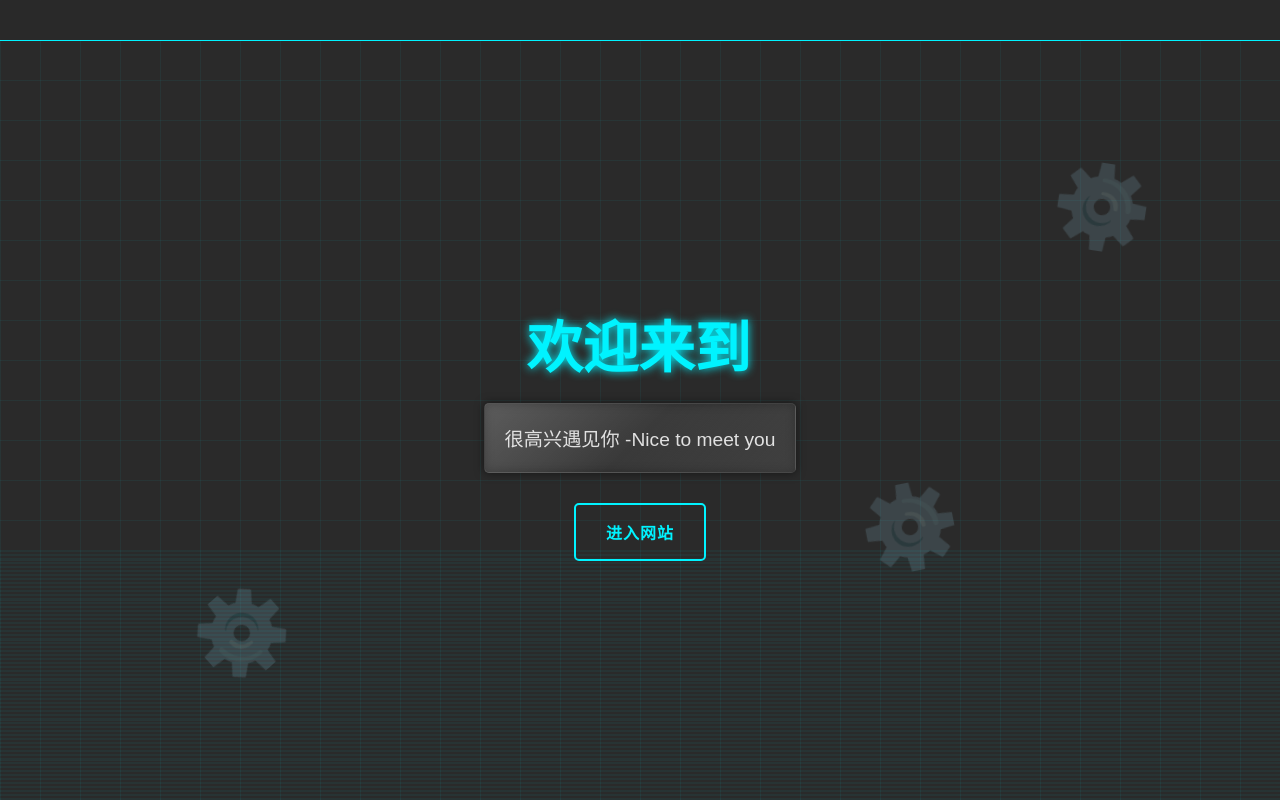
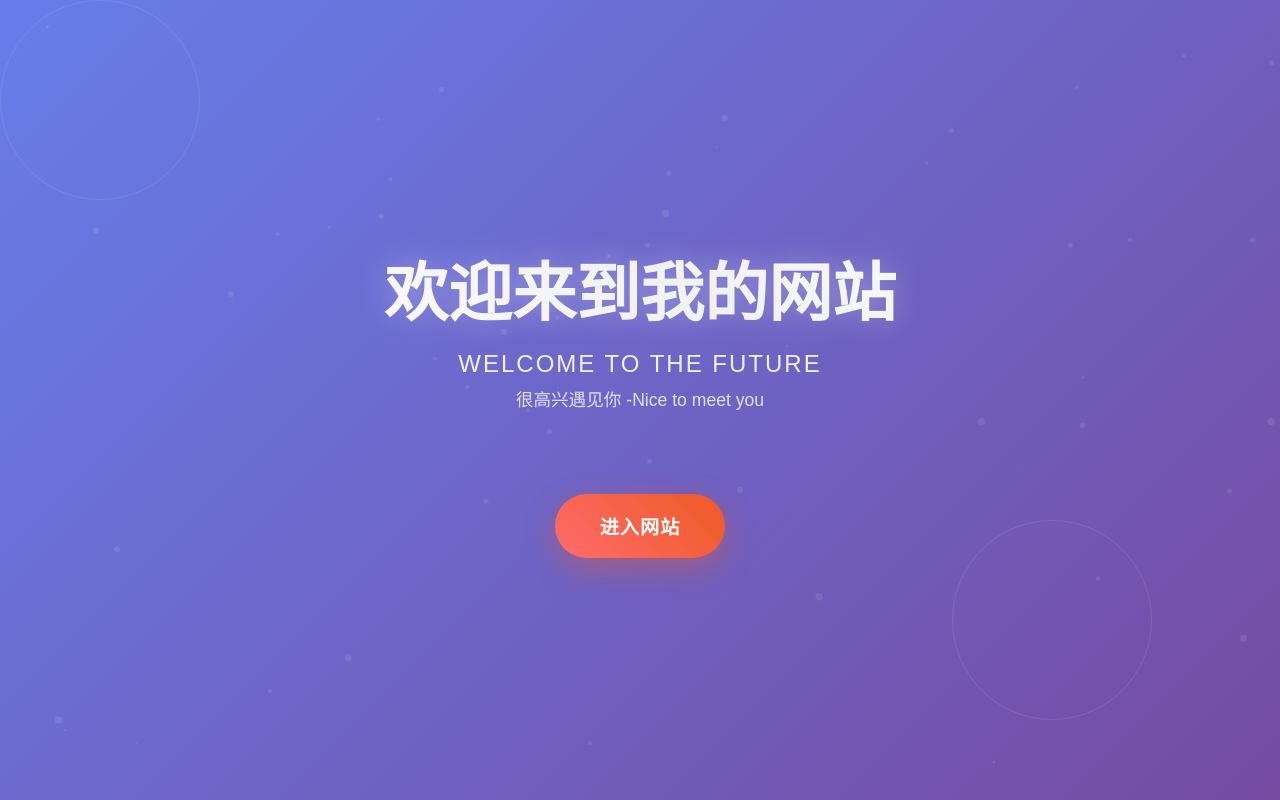
Before and after one commit to jiunk67/-, a plain HTML site: page index.html in a window 1280 px wide. Drawn offline with Linux system fonts and the light colour scheme.

Commit message:
Update index.html

```diff
--- a/index.html
+++ b/index.html
@@ -3,17 +3,8 @@
 <head>
     <meta charset="UTF-8">
     <meta name="viewport" content="width=device-width, initial-scale=1.0">
-    <title>个人网站</title>
+    <title>欢迎</title>
     <style>
-        :root {
-            --metal-dark: #2a2a2a;
-            --metal-light: #4a4a4a;
-            --metal-accent: #6a6a6a;
-            --neon-blue: #00f3ff;
-            --neon-orange: #ff6b00;
-            --text-primary: #e0e0e0;
-        }
-
         * {
             margin: 0;
             padding: 0;
@@ -21,188 +12,173 @@
         }
 
         body {
-            font-family: 'Orbitron', 'Arial', sans-serif;
-            background-color: var(--metal-dark);
-            color: var(--text-primary);
-            overflow-x: hidden;
-            min-height: 100vh;
+            font-family: 'Arial', sans-serif;
+            height: 100vh;
+            overflow: hidden;
+            background: linear-gradient(135deg, #667eea 0%, #764ba2 100%);
             position: relative;
         }
 
-        /* 加载字体 */
-        @import url('https://fonts.googleapis.com/css2?family=Orbitron:wght@400;700&display=swap');
-
-        /* 金属面板 */
-        .metal-panel {
-            background: linear-gradient(145deg, var(--metal-light), var(--metal-dark));
-            border-radius: 5px;
-            border: 1px solid rgba(255, 255, 255, 0.1);
-            box-shadow:
-                0 0 10px rgba(0, 0, 0, 0.5),
-                inset 0 0 10px rgba(0, 0, 0, 0.3);
-            padding: 20px;
-            position: relative;
-            overflow: hidden;
-        }
-
-        .metal-panel::before {
-            content: '';
+        /* 背景动画粒子 */
+        .particles {
             position: absolute;
             top: 0;
             left: 0;
             width: 100%;
             height: 100%;
-            background: linear-gradient(
-                135deg,
-                rgba(255, 255, 255, 0.1) 0%,
-                rgba(255, 255, 255, 0) 50%,
-                rgba(255, 255, 255, 0.1) 100%
-            );
-            pointer-events: none;
+            overflow: hidden;
+            z-index: 1;
+        }
+
+        .particle {
+            position: absolute;
+            background: rgba(255, 255, 255, 0.1);
+            border-radius: 50%;
+            animation: float 6s ease-in-out infinite;
+        }
+
+        @keyframes float {
+            0%, 100% { transform: translateY(0px) rotate(0deg); }
+            50% { transform: translateY(-20px) rotate(180deg); }
         }
 
         /* 主容器 */
-        .container {
-            max-width: 1200px;
-            margin: 0 auto;
-            padding: 0 20px;
+        .welcome-container {
             position: relative;
-            z-index: 10;
+            z-index: 2;
+            height: 100vh;
+            display: flex;
+            flex-direction: column;
+            justify-content: center;
+            align-items: center;
+            text-align: center;
+            color: white;
         }
 
-        /* 导航栏 */
-        .navbar {
-            position: fixed;
-            top: 0;
-            left: 0;
-            width: 100%;
-            padding: 20px 0;
-            background: rgba(42, 42, 42, 0.9);
-            backdrop-filter: blur(5px);
-            z-index: 1000;
-            border-bottom: 1px solid var(--neon-blue);
+        /* 标题区域 */
+        .title-section {
+            margin-bottom: 2rem;
+            animation: fadeInUp 1s ease-out;
         }
 
-        .nav-container {
-            display: flex;
-            justify-content: center;
-            align-items: center;
+        .main-title {
+            font-size: 4rem;
+            font-weight: 700;
+            margin-bottom: 1rem;
+            background: linear-gradient(45deg, #fff, #f0f0f0, #fff);
+            background-size: 200% 200%;
+            -webkit-background-clip: text;
+            -webkit-text-fill-color: transparent;
+            background-clip: text;
+            animation: gradientShift 3s ease infinite;
+            text-shadow: 0 0 30px rgba(255, 255, 255, 0.3);
         }
 
-        /* 英雄区域 */
-        .hero {
-            height: 100vh;
-            display: flex;
-            align-items: center;
+        .sub-title {
+            font-size: 1.5rem;
+            font-weight: 300;
+            opacity: 0.9;
+            letter-spacing: 2px;
+            margin-bottom: 0.5rem;
+        }
+
+        .description {
+            font-size: 1.1rem;
+            opacity: 0.8;
+            max-width: 600px;
+            line-height: 1.6;
+            margin: 0 auto;
+        }
+
+        /* 按钮区域 */
+        .button-section {
+            margin-top: 3rem;
+            animation: fadeInUp 1s ease-out 0.3s both;
+        }
+
+        .enter-button {
+            display: inline-block;
+            padding: 18px 45px;
+            background: linear-gradient(45deg, #ff6b6b, #ee5a24);
+            color: white;
+            text-decoration: none;
+            border: none;
+            border-radius: 50px;
+            font-size: 1.2rem;
+            font-weight: 600;
+            cursor: pointer;
+            transition: all 0.3s ease;
             position: relative;
             overflow: hidden;
-            padding-top: 80px;
+            box-shadow: 0 10px 30px rgba(238, 90, 36, 0.4);
+            text-transform: uppercase;
+            letter-spacing: 1px;
         }
 
-        .hero-content {
-            max-width: 600px;
-            z-index: 2;
-            margin: 0 auto;
-            text-align: center;
-        }
-
-        .hero-title {
-            font-size: 3.5rem;
-            font-weight: 800;
-            margin-bottom: 20px;
-            line-height: 1.2;
-            color: var(--neon-blue);
-            text-shadow: 0 0 10px var(--neon-blue);
-        }
-
-        .hero-subtitle {
-            font-size: 1.2rem;
-            margin-bottom: 30px;
-            color: var(--text-primary);
-        }
-
-        .typewriter {
-            border-right: 3px solid var(--neon-blue);
-            white-space: nowrap;
-            overflow: hidden;
-            display: inline-block;
-            animation: blink-caret 0.75s step-end infinite;
-        }
-
-        @keyframes blink-caret {
-            from, to { border-color: transparent }
-            50% { border-color: var(--neon-blue); }
-        }
-
-        .cta-button {
-            display: inline-block;
-            padding: 15px 30px;
-            background: transparent;
-            color: var(--neon-blue);
-            border: 2px solid var(--neon-blue);
-            border-radius: 5px;
-            text-decoration: none;
-            font-weight: 600;
-            transition: all 0.3s ease;
-            text-transform: uppercase;
-            letter-spacing: 1px;
-            position: relative;
-            overflow: hidden;
-        }
-
-        .cta-button:hover {
-            color: var(--metal-dark);
-            background: var(--neon-blue);
-            box-shadow: 0 0 20px var(--neon-blue);
-        }
-
-        .cta-button::before {
+        .enter-button::before {
             content: '';
             position: absolute;
             top: 0;
             left: -100%;
             width: 100%;
             height: 100%;
-            background: linear-gradient(
-                90deg,
-                transparent,
-                rgba(0, 243, 255, 0.4),
-                transparent
-            );
-            transition: 0.5s;
+            background: linear-gradient(90deg, transparent, rgba(255, 255, 255, 0.2), transparent);
+            transition: left 0.5s;
         }
 
-        .cta-button:hover::before {
+        .enter-button:hover::before {
             left: 100%;
         }
 
-        /* 齿轮动画 */
-        .gear {
-            position: absolute;
-            font-size: 5rem;
-            opacity: 0.2;
-            color: var(--neon-blue);
-            z-index: 1;
-            animation: rotate linear infinite;
+        .enter-button:hover {
+            transform: translateY(-3px);
+            box-shadow: 0 15px 40px rgba(238, 90, 36, 0.6);
+            background: linear-gradient(45deg, #ff5252, #d63031);
         }
 
-        .gear-1 {
-            top: 20%;
-            right: 10%;
-            animation-duration: 20s;
+        .enter-button:active {
+            transform: translateY(-1px);
         }
 
-        .gear-2 {
-            bottom: 15%;
-            left: 15%;
-            animation-duration: 15s;
-            animation-direction: reverse;
+        /* 动画定义 */
+        @keyframes fadeInUp {
+            from {
+                opacity: 0;
+                transform: translateY(30px);
+            }
+            to {
+                opacity: 1;
+                transform: translateY(0);
+            }
         }
 
-        .gear-3 {
-            top: 60%;
-            right: 25%;
-            animation-duration: 25s;
+        @keyframes gradientShift {
+            0% { background-position: 0% 50%; }
+            50% { background-position: 100% 50%; }
+            100% { background-position: 0% 50%; }
+        }
+
+        /* 装饰性元素 */
+        .decoration {
+            position: absolute;
+            width: 200px;
+            height: 200px;
+            border: 1px solid rgba(255, 255, 255, 0.1);
+            border-radius: 50%;
+            animation: rotate 20s linear infinite;
+        }
+
+        .decoration:nth-child(1) {
+            top: 10%;
+            left: 10%;
+            animation-delay: 0s;
+        }
+
+        .decoration:nth-child(2) {
+            bottom: 10%;
+            right: 10%;
+            animation-delay: -10s;
+            animation-direction: reverse;
         }
 
         @keyframes rotate {
@@ -210,120 +186,132 @@
             to { transform: rotate(360deg); }
         }
 
-        /* 电路板背景 */
-        .circuit-bg {
-            position: absolute;
-            top: 0;
-            left: 0;
-            width: 100%;
-            height: 100%;
-            background-image:
-                linear-gradient(rgba(0, 243, 255, 0.05) 1px, transparent 1px),
-                linear-gradient(90deg, rgba(0, 243, 255, 0.05) 1px, transparent 1px);
-            background-size: 40px 40px;
-            z-index: 0;
-        }
-
         /* 响应式设计 */
         @media (max-width: 768px) {
-            .hero-title {
+            .main-title {
                 font-size: 2.5rem;
             }
 
-            .gear {
-                font-size: 3rem;
+            .sub-title {
+                font-size: 1.2rem;
+            }
+
+            .description {
+                font-size: 1rem;
+                padding: 0 20px;
+            }
+
+            .enter-button {
+                padding: 15px 35px;
+                font-size: 1rem;
+            }
+
+            .title-section {
+                margin-bottom: 1.5rem;
             }
         }
 
-        /* 扫描线效果 */
-        .scanlines {
-            position: fixed;
-            top: 0;
-            left: 0;
-            width: 100%;
-            height: 100%;
-            background: linear-gradient(
-                rgba(0, 0, 0, 0) 50%,
-                rgba(0, 243, 255, 0.05) 50%
-            );
-            background-size: 100% 4px;
-            pointer-events: none;
-            z-index: 100;
-            animation: scanline 8s linear infinite;
-        }
+        @media (max-width: 480px) {
+            .main-title {
+                font-size: 2rem;
+            }
 
-        @keyframes scanline {
-            0% { transform: translateY(0); }
-            100% { transform: translateY(100vh); }
+            .sub-title {
+                font-size: 1rem;
+            }
+
+            .welcome-container {
+                padding: 0 20px;
+            }
         }
     </style>
 </head>
 <body>
-    <!-- 扫描线效果 -->
-    <div class="scanlines"></div>
+    <!-- 背景粒子 -->
+    <div class="particles" id="particles"></div>
 
-    <!-- 电路板背景 -->
-    <div class="circuit-bg"></div>
+    <!-- 装饰性元素 -->
+    <div class="decoration"></div>
+    <div class="decoration"></div>
 
-    <!-- 导航栏 -->
-    <nav class="navbar">
-        <div class="container nav-container">
-            <!-- 导航链接已移除 -->
-        </div>
-    </nav>
-
-    <!-- 英雄区域 -->
-    <section class="hero">
-        <div class="container hero-content">
-            <h1 class="hero-title">欢迎来到<span class="typewriter">我的个人网站</span></h1>
-            <p class="hero-subtitle metal-panel">
-           很高兴遇见你
-        -Nice to meet you
+    <!-- 主内容 -->
+    <div class="welcome-container">
+        <div class="title-section">
+            <h1 class="main-title">欢迎来到我的网站</h1>
+            <h2 class="sub-title">WELCOME TO THE FUTURE</h2>
+            <p class="description">
+                很高兴遇见你
+             -Nice to meet you
             </p>
-            <a href="main.html" class="cta-button">进入网站</a>
-
         </div>
 
-        <!-- 齿轮装饰 -->
-        <div class="gear gear-1">⚙️</div>
-        <div class="gear gear-2">⚙️</div>
-        <div class="gear gear-3">⚙️</div>
-    </section>
+        <div class="button-section">
+            <button class="enter-button" onclick="goToMain()">
+                进入网站
+            </button>
+        </div>
+    </div>
 
     <script>
-        // 打字机效果
-        const typewriterText = document.querySelector('.typewriter');
-        const text = '';
-        let index = 0;
+        // 创建背景粒子动画
+        function createParticles() {
+            const particlesContainer = document.getElementById('particles');
+            const particleCount = 50;
 
-        function typeWriter() {
-            if (index < text.length) {
-                typewriterText.textContent += text.charAt(index);
-                index++;
-                setTimeout(typeWriter, 150);
-            } else {
-                setTimeout(() => {
-                    typewriterText.textContent = '';
-                    index = 0;
-                    typeWriter();
-                }, 2000);
+            for (let i = 0; i < particleCount; i++) {
+                const particle = document.createElement('div');
+                particle.className = 'particle';
+
+                // 随机大小和位置
+                const size = Math.random() * 5 + 2;
+                particle.style.width = size + 'px';
+                particle.style.height = size + 'px';
+                particle.style.left = Math.random() * 100 + '%';
+                particle.style.top = Math.random() * 100 + '%';
+
+                // 随机动画延迟
+                particle.style.animationDelay = Math.random() * 6 + 's';
+                particle.style.animationDuration = (Math.random() * 3 + 3) + 's';
+
+                particlesContainer.appendChild(particle);
             }
         }
 
-        // 页面加载完成后执行
-        window.addEventListener('load', function() {
-            typeWriter();
+        // 跳转到主页面
+        function goToMain() {
+            // 添加点击效果
+            const button = event.target;
+            button.style.transform = 'scale(0.95)';
 
-            // 导航栏滚动效果
-            window.addEventListener('scroll', function() {
-                const navbar = document.querySelector('.navbar');
-                if (window.scrollY > 50) {
-                    navbar.style.background = 'rgba(20, 20, 20, 0.95)';
-                    navbar.style.borderBottom = '1px solid var(--neon-orange)';
-                } else {
-                    navbar.style.background = 'rgba(42, 42, 42, 0.9)';
-                    navbar.style.borderBottom = '1px solid var(--neon-blue)';
+            setTimeout(() => {
+                button.style.transform = '';
+                window.location.href = 'main.html';
+            }, 150);
+        }
+
+        // 页面加载完成后初始化
+        document.addEventListener('DOMContentLoaded', function() {
+            createParticles();
+
+            // 添加键盘事件监听（按Enter键也可以跳转）
+            document.addEventListener('keydown', function(event) {
+                if (event.key === 'Enter') {
+                    goToMain();
                 }
+            });
+        });
+
+        // 添加鼠标移动视差效果
+        document.addEventListener('mousemove', function(e) {
+            const decorations = document.querySelectorAll('.decoration');
+            const x = e.clientX / window.innerWidth;
+            const y = e.clientY / window.innerHeight;
+
+            decorations.forEach((decoration, index) => {
+                const speed = (index + 1) * 0.5;
+                const xMove = (x - 0.5) * speed;
+                const yMove = (y - 0.5) * speed;
+                decoration.style.transform = `translate(${xMove}px, ${yMove}px) rotate(${Date.now() * 0.01}deg)`;
             });
         });
     </script>
```
